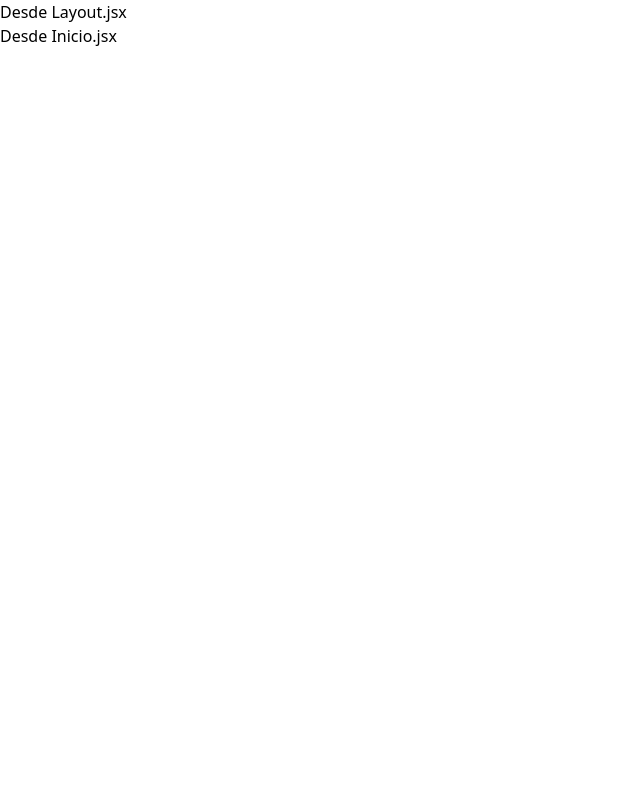
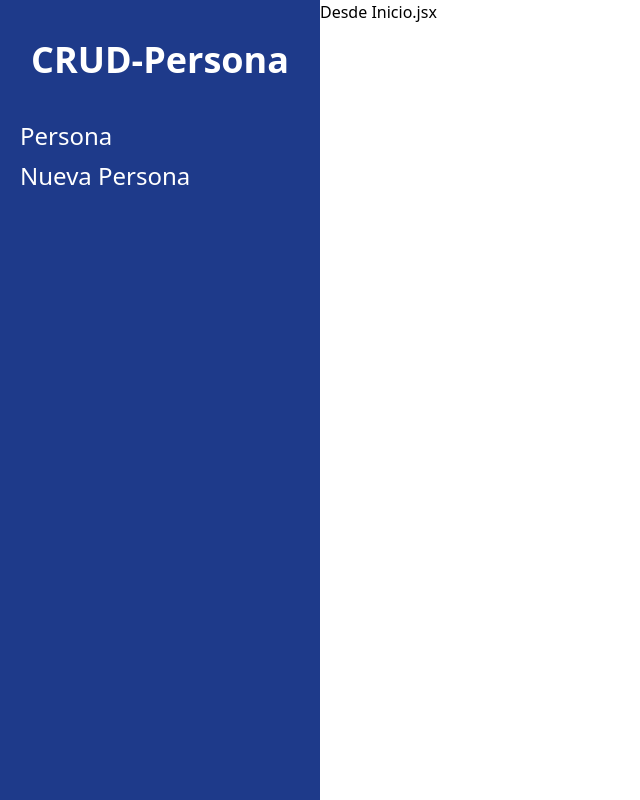
Before and after one commit to Bandu19/crm-react, a React (Vite) app: page /clientes in a window 1280 px wide. Shown: the whole page, without its empty margins (0-640 px from the left). Built offline with nearby package versions, Linux system fonts and the light colour scheme.

Commit message:
Aplicando Tailwind al Layout Principal

```diff
--- a/src/layout/Layout.jsx
+++ b/src/layout/Layout.jsx
@@ -2,9 +2,30 @@
 // MasterPage
 export const Layout = () => {
    return (
-      <div>
-         <h1>Desde Layout.jsx</h1>
-         <Outlet />
+      <div className="md:flex md:min-h-screen">
+         <div className="md:w-1/4 bg-blue-900 px-5 py-10">
+            <h2 className="text-4xl font-black text-center text-white ">CRUD-Persona</h2>
+
+            {/*Utilizar Navlink para ocupar en el hosting  */}
+            <nav className="mt-10">
+               <a
+                  className="text-white text-2xl block mt-2 hover:text-blue-300"
+                  href="/clientes"
+               >
+                  Persona
+               </a>
+               <a
+                  className="text-white text-2xl block mt-2 hover:text-blue-300"
+                  href="/clientes/nuevo"
+               >
+                  Nueva Persona
+               </a>
+            </nav>
+         </div>
+
+         <div className="md:w-3/4">
+            <Outlet />
+         </div>
       </div>
    );
 };
```
